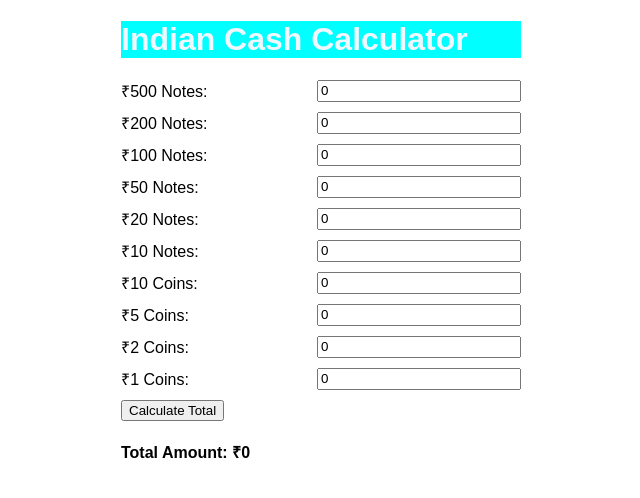
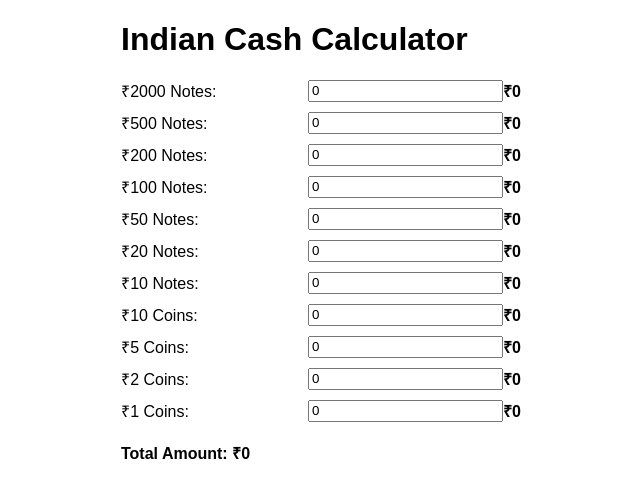
Before and after one commit to Virajing/indian-cash-calculator, a plain HTML site: page index.html in a window 1280 px wide. Shown: the whole page, without its empty margins (319-959 px from the left). Drawn offline with Linux system fonts and the light colour scheme.

Commit message:
Update index.html

```diff
--- a/index.html
+++ b/index.html
@@ -28,9 +28,8 @@
             margin-top: 20px;
             font-weight: bold;
         }
-        h1{
-            background-color: cyan;
-            color: aliceblue;
+        .sub-total {
+            font-weight: bold;
         }
     </style>
 </head>
@@ -38,46 +37,60 @@
     <div class="container">
         <h1>Indian Cash Calculator</h1>
         <div class="denomination">
+            <label for="notes2000">₹2000 Notes:</label>
+            <input type="number" id="notes2000" value="0">
+            <span class="sub-total" id="total2000">₹0</span>
+        </div>
+        <div class="denomination">
             <label for="notes500">₹500 Notes:</label>
             <input type="number" id="notes500" value="0">
+            <span class="sub-total" id="total500">₹0</span>
         </div>
         <div class="denomination">
             <label for="notes200">₹200 Notes:</label>
             <input type="number" id="notes200" value="0">
+            <span class="sub-total" id="total200">₹0</span>
         </div>
         <div class="denomination">
             <label for="notes100">₹100 Notes:</label>
             <input type="number" id="notes100" value="0">
+            <span class="sub-total" id="total100">₹0</span>
         </div>
         <div class="denomination">
             <label for="notes50">₹50 Notes:</label>
             <input type="number" id="notes50" value="0">
+            <span class="sub-total" id="total50">₹0</span>
         </div>
         <div class="denomination">
             <label for="notes20">₹20 Notes:</label>
             <input type="number" id="notes20" value="0">
+            <span class="sub-total" id="total20">₹0</span>
         </div>
         <div class="denomination">
             <label for="notes10">₹10 Notes:</label>
             <input type="number" id="notes10" value="0">
+            <span class="sub-total" id="total10">₹0</span>
         </div>
         <div class="denomination">
             <label for="coins10">₹10 Coins:</label>
             <input type="number" id="coins10" value="0">
+            <span class="sub-total" id="totalCoins10">₹0</span>
         </div>
         <div class="denomination">
             <label for="coins5">₹5 Coins:</label>
             <input type="number" id="coins5" value="0">
+            <span class="sub-total" id="totalCoins5">₹0</span>
         </div>
         <div class="denomination">
             <label for="coins2">₹2 Coins:</label>
             <input type="number" id="coins2" value="0">
+            <span class="sub-total" id="totalCoins2">₹0</span>
         </div>
         <div class="denomination">
             <label for="coins1">₹1 Coins:</label>
             <input type="number" id="coins1" value="0">
+            <span class="sub-total" id="totalCoins1">₹0</span>
         </div>
-        <button onclick="calculateTotal()">Calculate Total</button>
         <div class="total" id="totalAmount">Total Amount: ₹0</div>
     </div>
 
```
